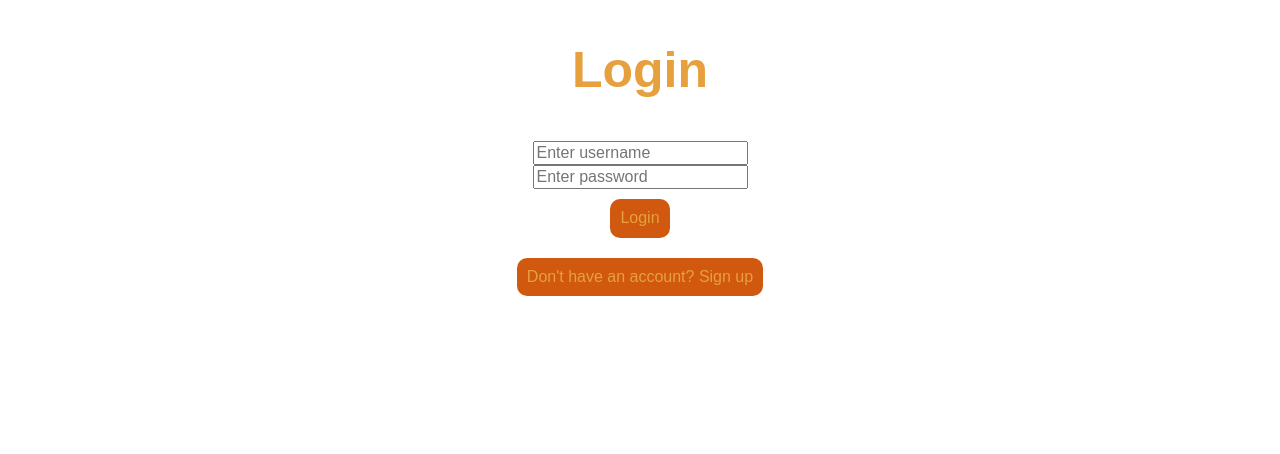
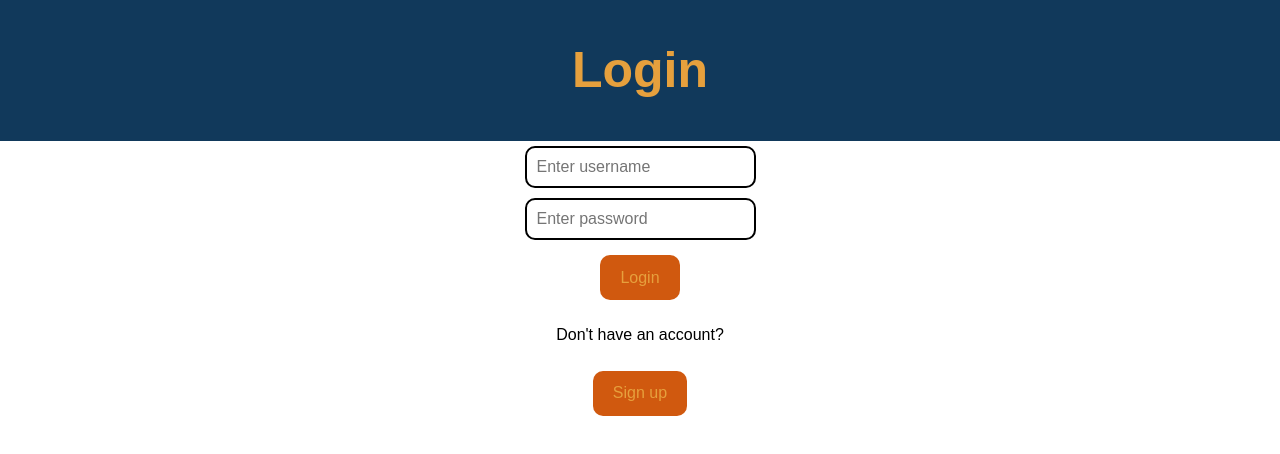
Before and after one commit to annikepo/cat-catching-fish, a React (Vite) app: page / in a window 1280 px wide. Shown: the top 454 px of the page. Built offline with nearby package versions, Linux system fonts and the light colour scheme; a web font is replaced by a local one.

Commit message:
before fixing layout and bg
I changed on line of the HTML to have the questions be outside of the toggle buttons and added a header around h2. I also moved things to base css and other tweaks.

```diff
--- a/src/components/LoginScreen.jsx
+++ b/src/components/LoginScreen.jsx
@@ -41,7 +41,9 @@ function LoginScreen({ setUser }) {
     return (
         <div className="login">
             <div className="login__card">
-                <h2 className="login__title">{isLogin ? "Login" : "Sign Up"}</h2>
+                <header className="login__header">
+                    <h2 className="login__title">{isLogin ? "Login" : "Sign Up"}</h2>
+                </header>
 
                 <form onSubmit={handleSubmit} className="login__form">
                     <input
@@ -81,15 +83,24 @@ function LoginScreen({ setUser }) {
                     </button>
                 </form>
 
+                <p className="login__prompt">
+                    {isLogin ? "Don't have an account?" : "Already have an account?"}
+                </p>
+
                 <button
                     type="button"
                     className="login__button login__button--toggle"
                     onClick={() => setIsLogin((current) => !current)}
                 >
                     {isLogin
-                        ? "Don't have an account? Sign up"
-                        : "Already have an account? Login"}
+                        ? "Sign up"
+                        : "Login"}
                 </button>
+
+
+
+                {/*? "Don't have an account? Sign up"
+                    : "Already have an account? Login"} */}
             </div>
         </div>
     );
--- a/styles/base.css
+++ b/styles/base.css
@@ -0,0 +1,33 @@
+/*
+   I added this because of advice from Claude.
+   The [box-sizing:border-box;] includes padding and border in an
+   element's width/height, so width: 100% never overflows its container.
+   Applies to all elements and their ::before/::after pseudo-elements.
+   Otherwise padding and border values are added on top.
+*/
+*,
+*::before,
+*::after {
+    box-sizing: border-box;
+}
+
+button {
+    appearance: none;
+    background: none;
+    border: none;
+    padding: 0;
+    margin: 0;
+    color: inherit;
+    cursor: pointer;
+}
+
+input {
+    appearance: none;
+    background: none;
+    border: none;
+    margin: 0;
+    padding: 0;
+    font: inherit;
+    color: inherit;
+    border-radius: 0;
+}
--- a/styles/login.css
+++ b/styles/login.css
@@ -2,6 +2,12 @@
     display: flex;
     align-items: center;
     flex-direction: column;
+}
+
+.login__header{
+    width: 100%;
+    text-align: center;
+    background-color: var(--secondary-bg-color);
 }
 
 .login__form {
@@ -16,21 +22,26 @@
     font-size: 50px;
 }
 
+.login__input {
+    font-family: var(--font-main);
+    border: 2px solid;
+    border-radius: 10px;
+    padding: 10px;
+    margin: 5px;
+}
+
+.login__prompt {
+    font-family: var(--font-main);
+}
+
 .login__button {
-    appearance: none;
-    background: none;
-    border: none;
-    padding: 10px;
+    padding: 10px 20px;
     margin: 10px;
-    font: inherit;
-    color: inherit;
-    cursor: pointer;
+    min-width: 120x;
+    min-height:45px;
+    max-width: 100%;
     background-color: var(--main-color);
     border-radius: 10px;
     font-family: var(--font-main);
     color: var(--secondary-color);
 }
-
-.login__input {
-    font-family: var(--font-main);
-}
--- a/styles/variables.css
+++ b/styles/variables.css
@@ -2,4 +2,6 @@
     --font-main: Poetsen One, sans-serif;
     --main-color: #D0590F;
     --secondary-color: #E6A03D;
+    --bg-color: #045496;
+    --secondary-bg-color: #11395B;
 }
```
